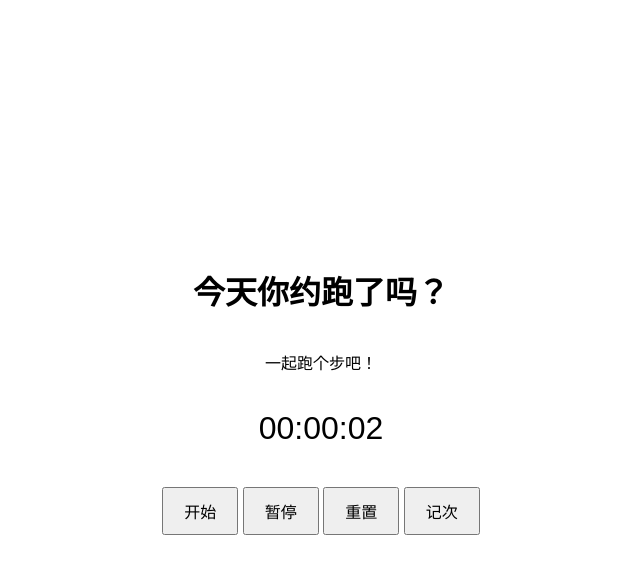
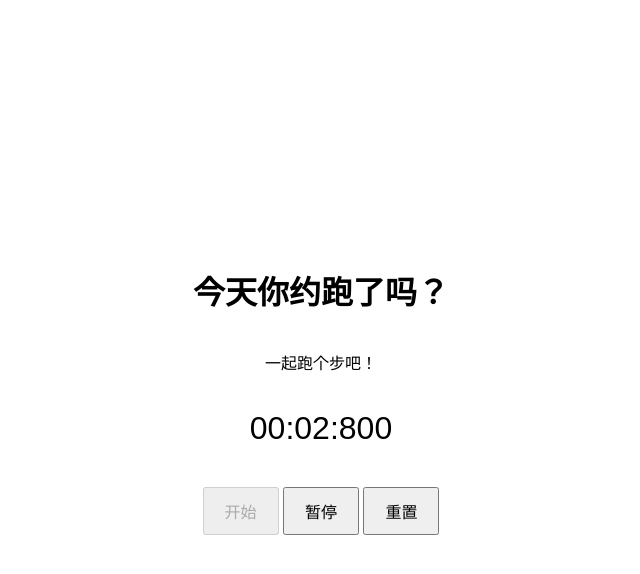
Before and after one commit to 2652635090/2252328641.github.io, a plain HTML site: page index.html in a window 1280 px wide. Both pictures are taken after a click on the button "开始". Shown: the whole page, without its empty margins (319-959 px from the left). Drawn offline with Linux system fonts and the light colour scheme.

Commit message:
更新 index.html

```diff
--- a/index.html
+++ b/index.html
@@ -35,58 +35,67 @@
 
 <div class="timer" id="timer">00:00:00</div>
 <div class="controls">
-  <button class="button" onclick="startTimer()">开始</button>
-  <button class="button" onclick="stopTimer()">暂停</button>
-  <button class="button" onclick="resetTimer()">重置</button>
-  <button class="button" onclick="countLap()">记次</button>
+  <button class="button" id="startBtn">开始</button>
+  <button class="button" id="pauseBtn" disabled>暂停</button>
+  <button class="button" id="resetBtn">重置</button>
 </div>
 
 <script>
   var timerInterval;
   var startTime;
   var elapsedTime = 0;
-  var lapTimes = [];
+  var running = false;
 
   function startTimer() {
-    startTime = new Date().getTime();
-    timerInterval = setInterval(updateTimer, 100);
+    if (!running) {
+      running = true;
+      startTime = Date.now() - elapsedTime;
+      timerInterval = setInterval(updateTimer, 100);
+      document.getElementById('startBtn').disabled = true;
+      document.getElementById('pauseBtn').disabled = false;
+    }
   }
 
-  function stopTimer() {
-    clearInterval(timerInterval);
-    var endTime = new Date().getTime();
-    elapsedTime = (endTime - startTime) / 1000;
+  function pauseTimer() {
+    if (running) {
+      running = false;
+      clearInterval(timerInterval);
+      document.getElementById('startBtn').disabled = false;
+      document.getElementById('pauseBtn').disabled = true;
+    }
   }
 
   function resetTimer() {
     clearInterval(timerInterval);
     elapsedTime = 0;
-    lapTimes = [];
+    running = false;
     document.getElementById('timer').textContent = '00:00:00';
+    document.getElementById('startBtn').disabled = false;
+    document.getElementById('pauseBtn').disabled = true;
   }
 
   function updateTimer() {
-    var currentTime = new Date().getTime();
-    elapsedTime = (currentTime - startTime) / 1000;
+    elapsedTime = Date.now() - startTime;
     document.getElementById('timer').textContent = formatTime(elapsedTime);
   }
 
   function formatTime(time) {
-    var hours = Math.floor(time / 3600);
-    var minutes = Math.floor((time % 3600) / 60);
-    var seconds = Math.floor(time % 60);
-    return (hours < 10 ? '0' + hours : hours) + ':' +
-           (minutes < 10 ? '0' + minutes : minutes) + ':' +
-           (seconds < 10 ? '0' + seconds : seconds);
+    var minutes = Math.floor(time / 60000);
+    var seconds = Math.floor((time % 60000) / 1000);
+    var milliseconds = Math.floor(time % 1000);
+    return (
+      (minutes < 10 ? '0' + minutes : minutes) +
+      ':' +
+      (seconds < 10 ? '0' + seconds : seconds) +
+      ':' +
+      (milliseconds < 10 ? '00' + milliseconds : (milliseconds > 9 ? '' + milliseconds : '0' + milliseconds))
+    );
   }
 
-  function countLap() {
-    stopTimer();
-    var lapTime = formatTime(elapsedTime);
-    lapTimes.push(lapTime);
-    alert('当前圈数时间: ' + lapTime + '\n总圈数时间: ' + lapTimes.join(', '));
-    resetTimer();
-  }
+  // Event listeners
+  document.getElementById('startBtn').addEventListener('click', startTimer);
+  document.getElementById('pauseBtn').addEventListener('click', pauseTimer);
+  document.getElementById('resetBtn').addEventListener('click', resetTimer);
 </script>
 
 </body>
```
